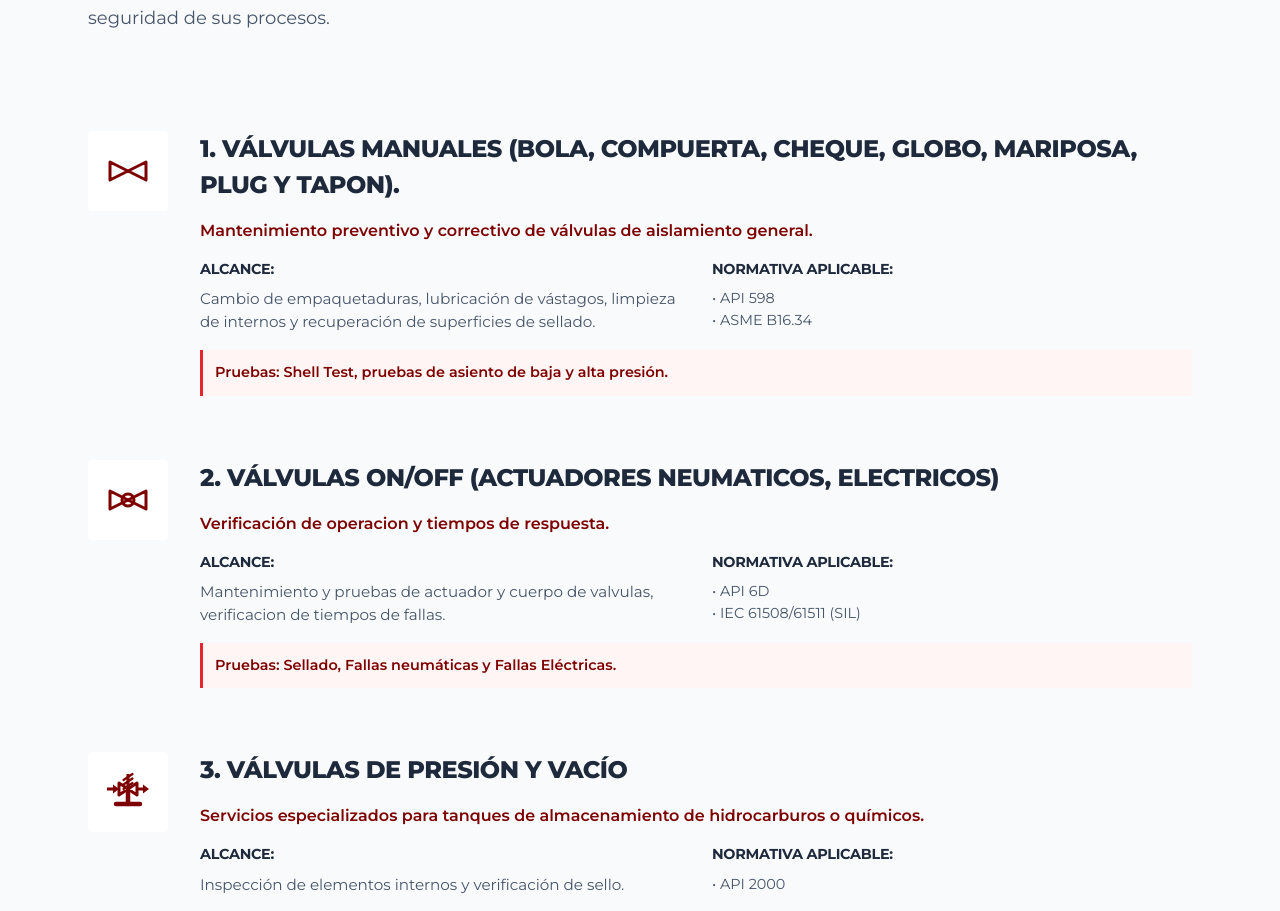
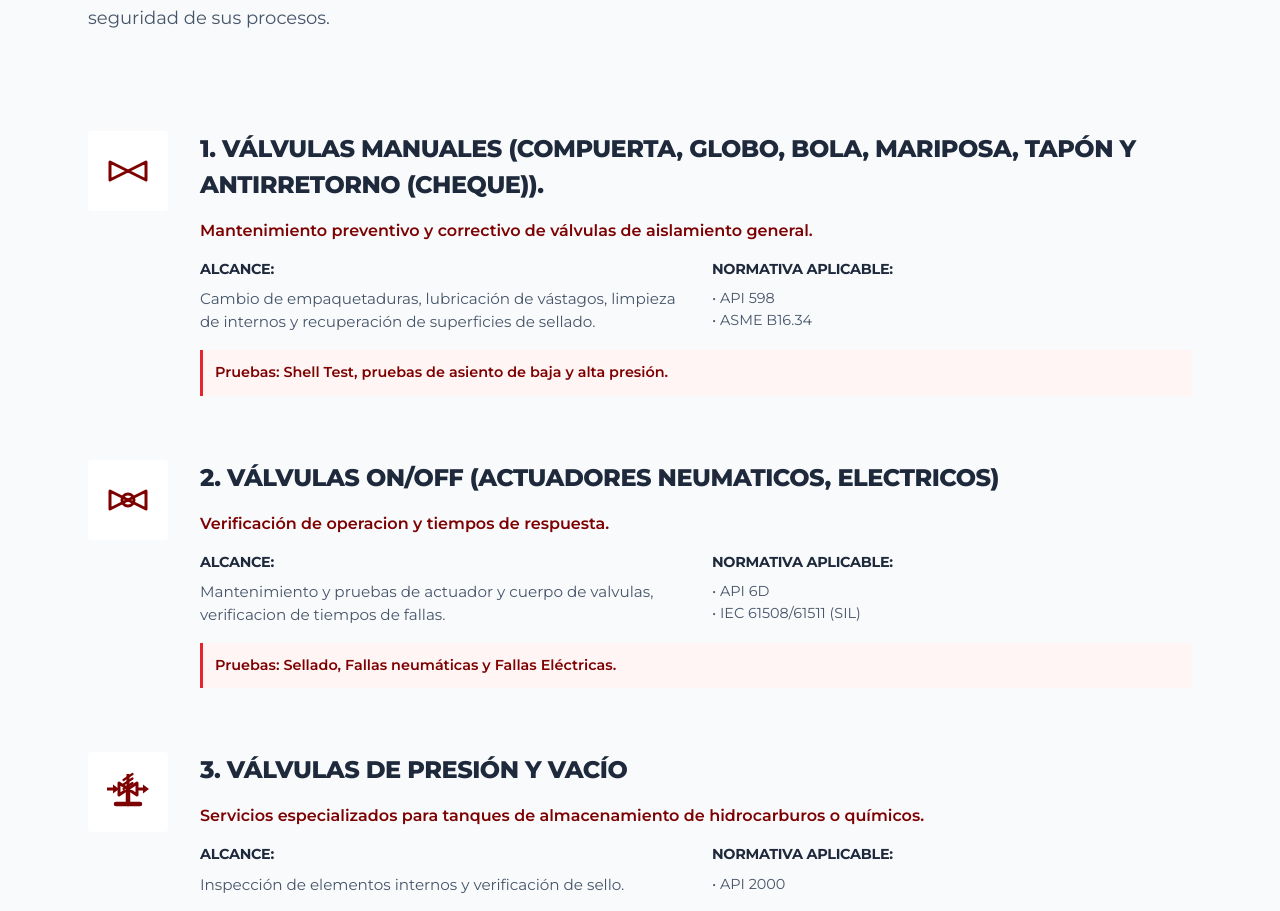
Before and after one commit to Proyectos-Nexatech/valve-quotation, a Next.js app: page / in a window 1280 px wide. Shown: the part 2400-3311 px from the top of the page. Built offline with nearby package versions, Linux system fonts and the light colour scheme.

Commit message:
content: update manual valves description text

```diff
--- a/src/components/landing/Portfolio.tsx
+++ b/src/components/landing/Portfolio.tsx
@@ -47,7 +47,7 @@ export const Portfolio = () => {
             </div>
             <div>
               <h3 style={{ fontSize: '1.5rem', fontWeight: 800, color: 'var(--color-slate-800)', marginBottom: '1rem', textTransform: 'uppercase' }}>
-                1. Válvulas Manuales (Bola, Compuerta, Cheque, Globo, Mariposa, Plug y Tapon).
+                1. Válvulas Manuales (Compuerta, Globo, Bola, Mariposa, Tapón y Antirretorno (cheque)).
               </h3>
               <p style={{ fontWeight: 600, color: 'var(--color-maroon)', marginBottom: '1rem' }}>Mantenimiento preventivo y correctivo de válvulas de aislamiento general.</p>
               <div style={{ display: 'grid', gridTemplateColumns: '1fr 1fr', gap: '2rem' }}>
```
